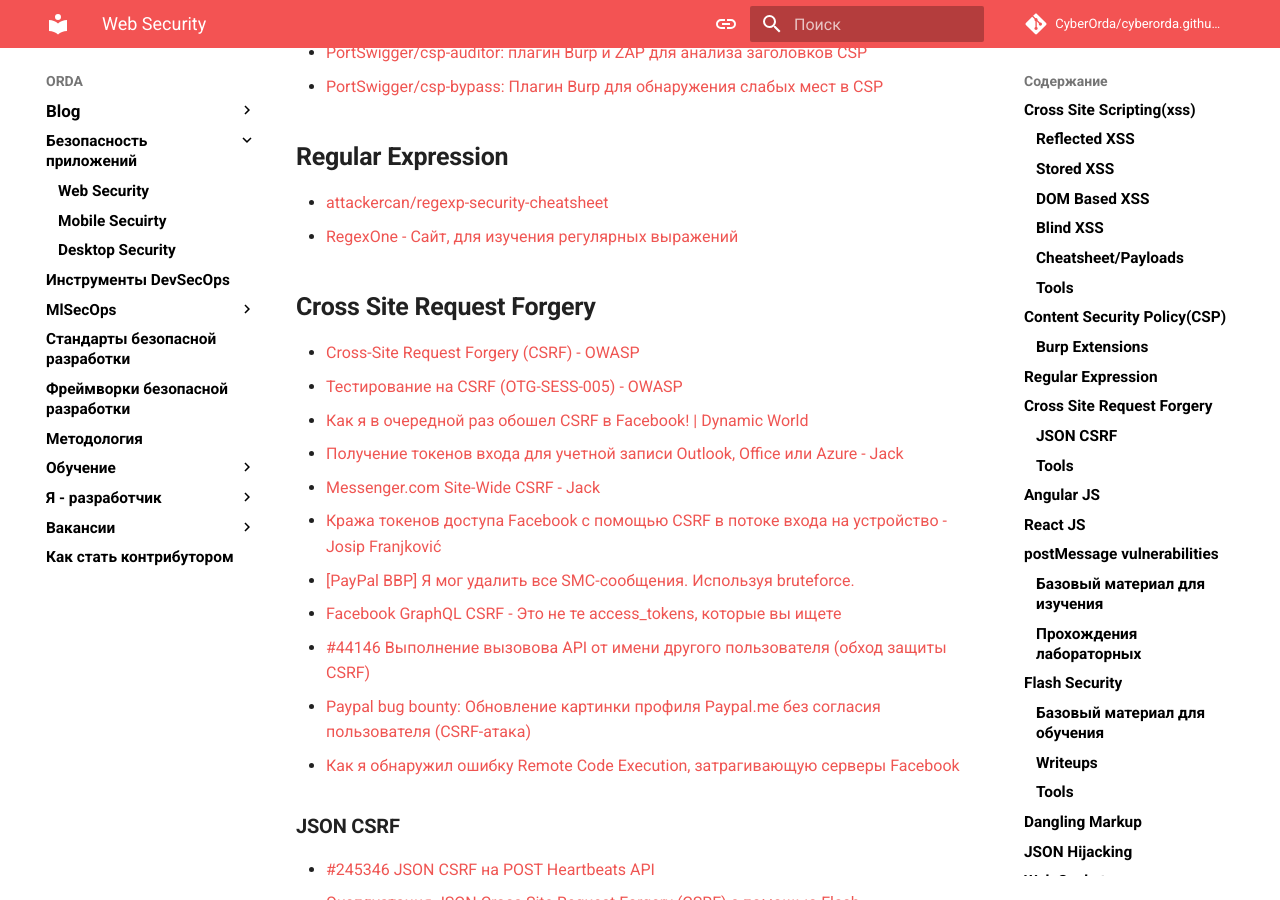
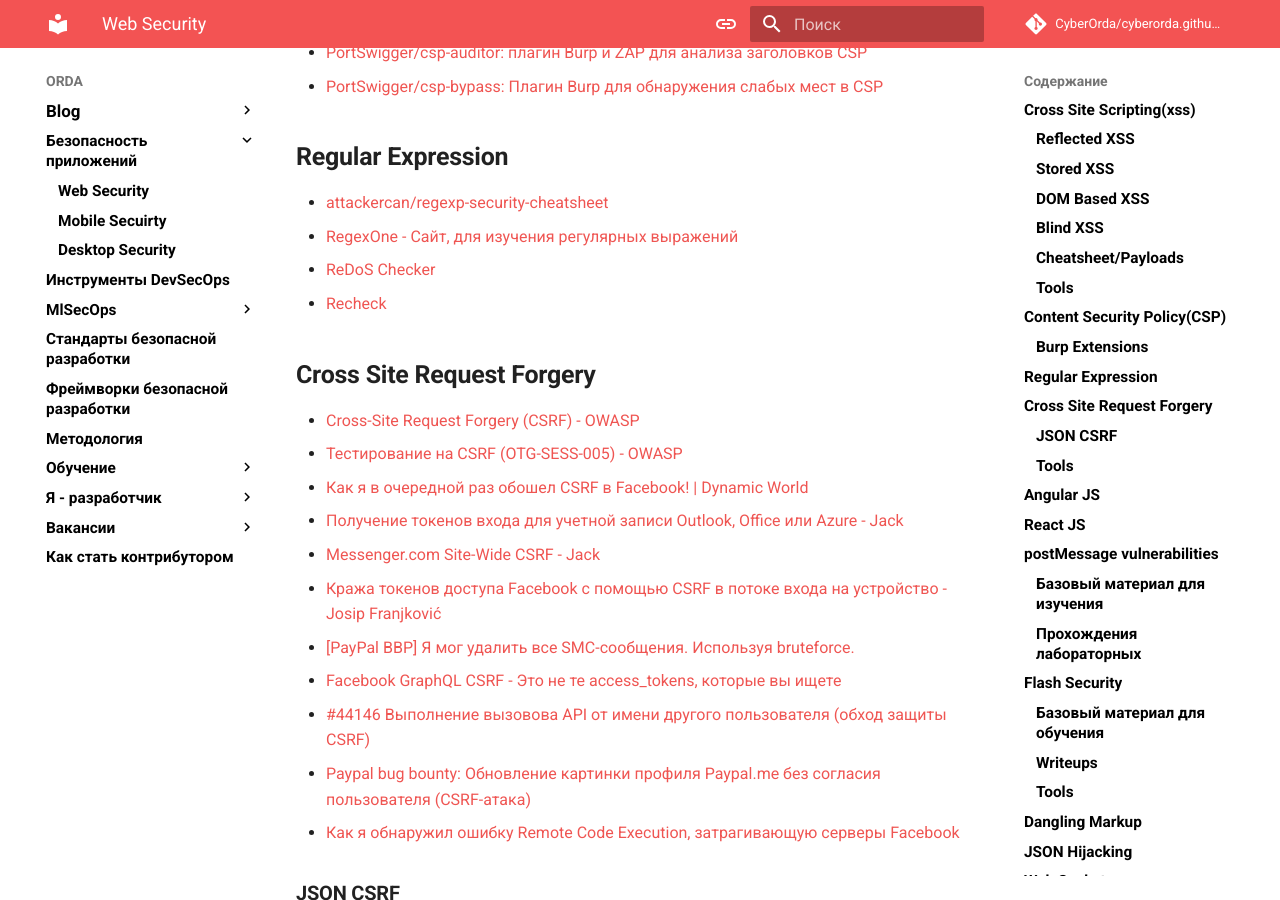
Before and after one commit to CyberOrda/cyberorda.github.io, an MkDocs documentation site: the page built from docs/web_sec.md, in a window 1280 px wide and 900 px high, scrolled down 3370 px. Built offline with MkDocs 1.6.1 and Material for MkDocs 9.7.7, drawn with Linux system fonts in a browser that asks for light colours; comment, search, counter and statistics services are not loaded.

Commit message:
ReDos web_sec.md
ReDos Checkers

```diff
--- a/docs/web_sec.md
+++ b/docs/web_sec.md
@@ -111,6 +111,8 @@
 
 * [attackercan/regexp-security-cheatsheet](https://github.com/attackercan/regexp-security-cheatsheet)
 * [RegexOne - Сайт, для изучения регулярных выражений ](https://regexone.com/)
+* [ReDoS Checker](https://devina.io/redos-checker)
+* [Recheck](https://makenowjust-labs.github.io/recheck/playground/)
 
 ## **Cross Site Request Forgery**
 
```
